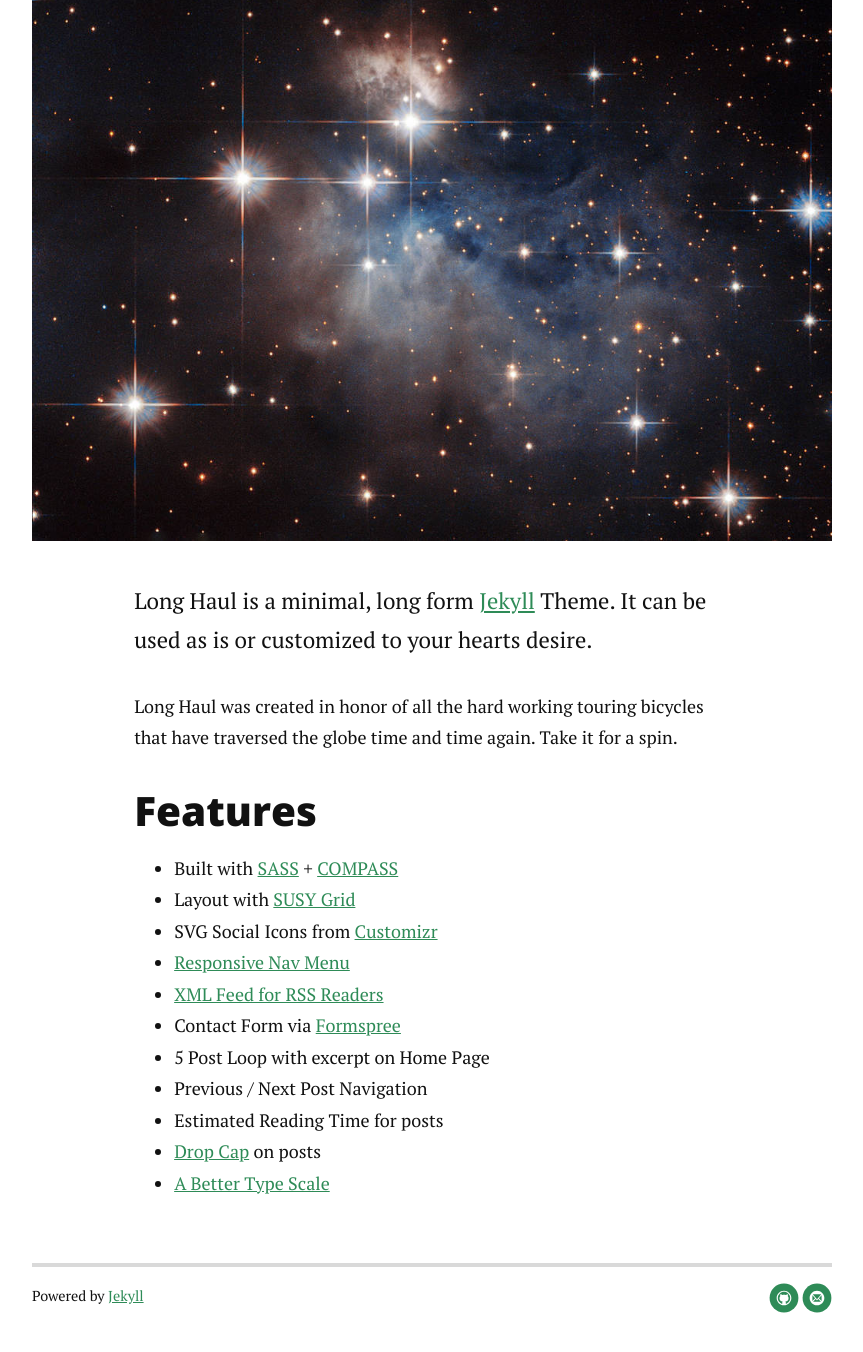
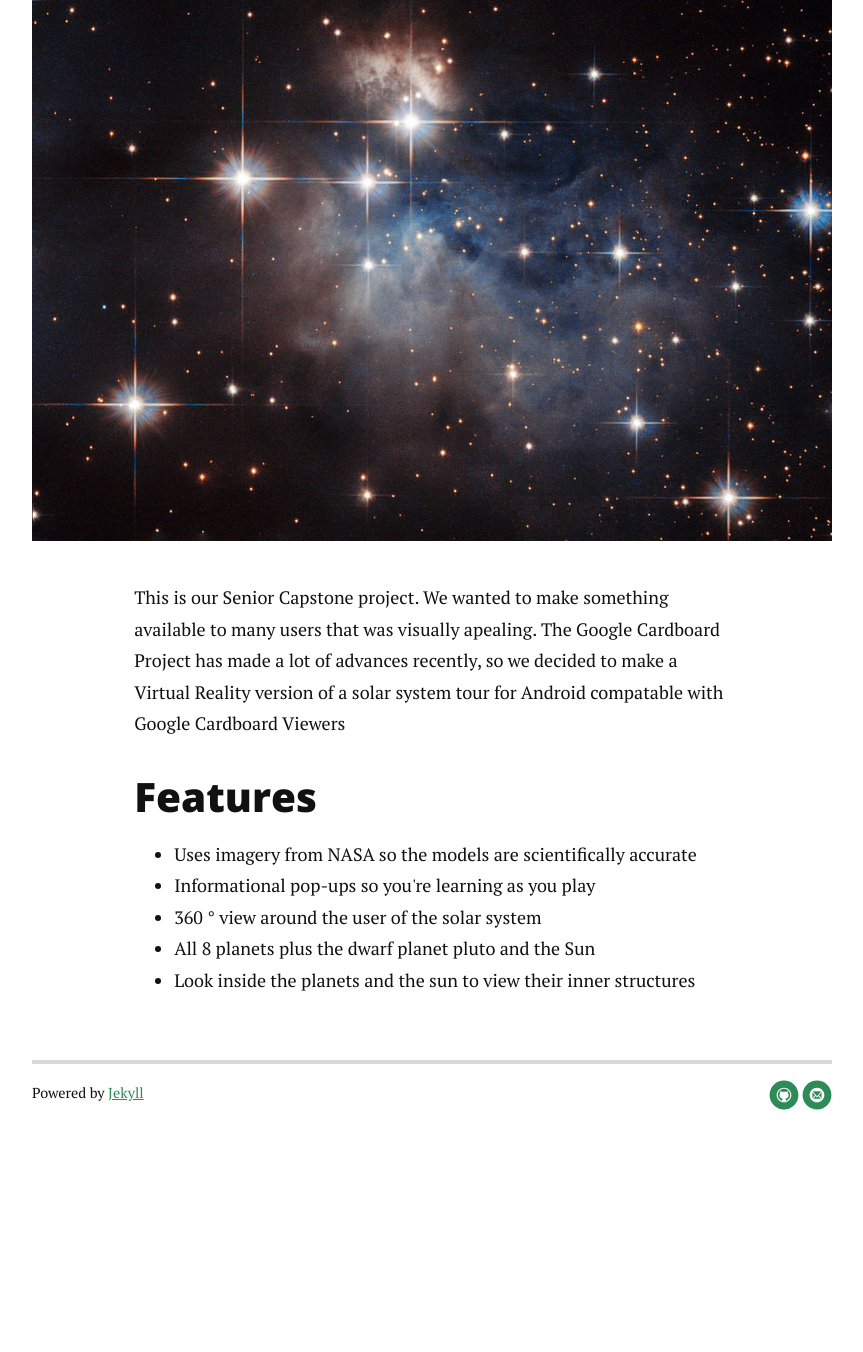
Before and after one commit to nicolem/VRUniverse, a Jekyll site: the page built from about.md, in a window 1280 px wide and 1400 px high, scrolled down 588 px. Shown: the top 1352 px of the window, without its empty margins (208-1071 px from the left). Built offline with Jekyll 4.4.1, drawn with Linux system fonts in a browser that asks for light colours; nearby versions of some CDN libraries; after the commit the page ends 1785 px from its top, so only the background shows below that; some of the changed text lies outside the part shown.

Commit message:
Update about.md

```diff
--- a/about.md
+++ b/about.md
@@ -1,25 +1,18 @@
 ---
 layout: default
-title: About Long Haul
+title: About VRSquad
 ---
 
 <div class="post">
-	<h1 class="pageTitle">About Long Haul</h1>
+	<h1 class="pageTitle">About VRSquad</h1>
 	<img src="{{ '/assets/img/touring.jpg' | prepend: site.baseurl }}" alt="">
-	<p class="intro">Long Haul is a minimal, long form <a href="http://jekyllrb.com">Jekyll</a> Theme. It can be used as is or customized to your hearts desire.</p>
-	<p>Long Haul was created in honor of all the hard working touring bicycles that have traversed the globe time and time again. Take it for a spin.</p>
+	<p>This is our Senior Capstone project.  We wanted to make something available to many users that was visually apealing.  The Google Cardboard Project has made a lot of advances recently, so we decided to make a Virtual Reality version of a solar system tour for Android compatable with Google Cardboard Viewers</p>
 	<h2>Features</h2>
 	<ul>
-		<li>Built with <a href="http://sass-lang.com/">SASS</a> + <a href="http://compass-style.org/">COMPASS</a></li>
-  		<li>Layout with <a href="http://susy.oddbird.net/">SUSY Grid</a></li>
-  		<li>SVG Social Icons from <a href="http://customizr.net/icons/">Customizr</a></li>
-  		<li><a href="http://responsive-nav.com/">Responsive Nav Menu</a></li>
-  		<li><a href="https://github.com/snaptortoise/jekyll-rss-feeds">XML Feed for RSS Readers</a></li>
-  		<li>Contact Form via <a href="http://formspree.io/">Formspree</a></li>
-      <li>5 Post Loop with excerpt on Home Page</li>
-  		<li>Previous / Next Post Navigation</li>
-      <li>Estimated Reading Time for posts</li>
-  		<li><a href="https://github.com/adobe-webplatform/dropcap.js">Drop Cap</a> on posts</li>
-  		<li><a href="http://typecast.com/blog/a-more-modern-scale-for-web-typography">A Better Type Scale</a></li>
-  	</ul>
+		<li>Uses imagery from NASA so the models are scientifically accurate</li>
+		<li>Informational pop-ups so you're learning as you play</li>
+		<li>360 &deg; view around the user of the solar system</li>
+		<li>All 8 planets plus the dwarf planet pluto and the Sun</li>
+		<li>Look inside the planets and the sun to view their inner structures</li>
+	</ul>
 </div>
```
